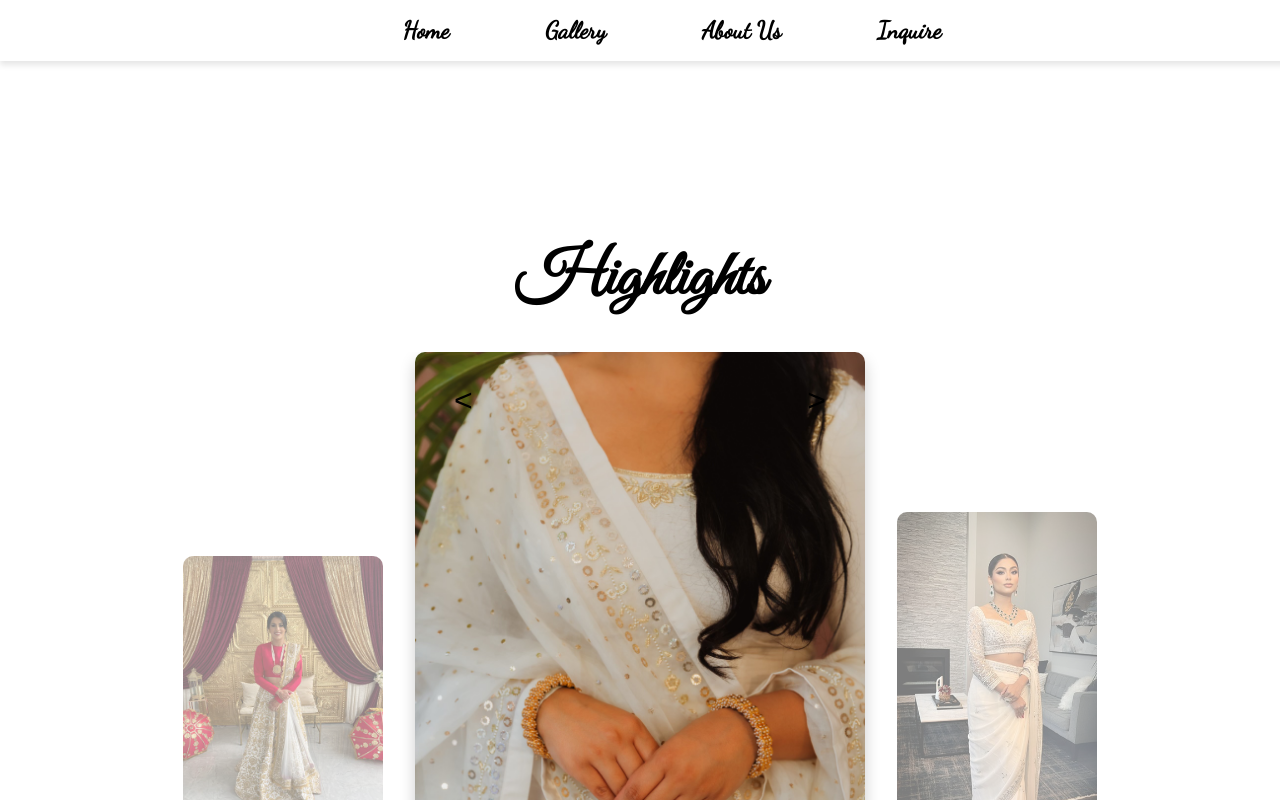
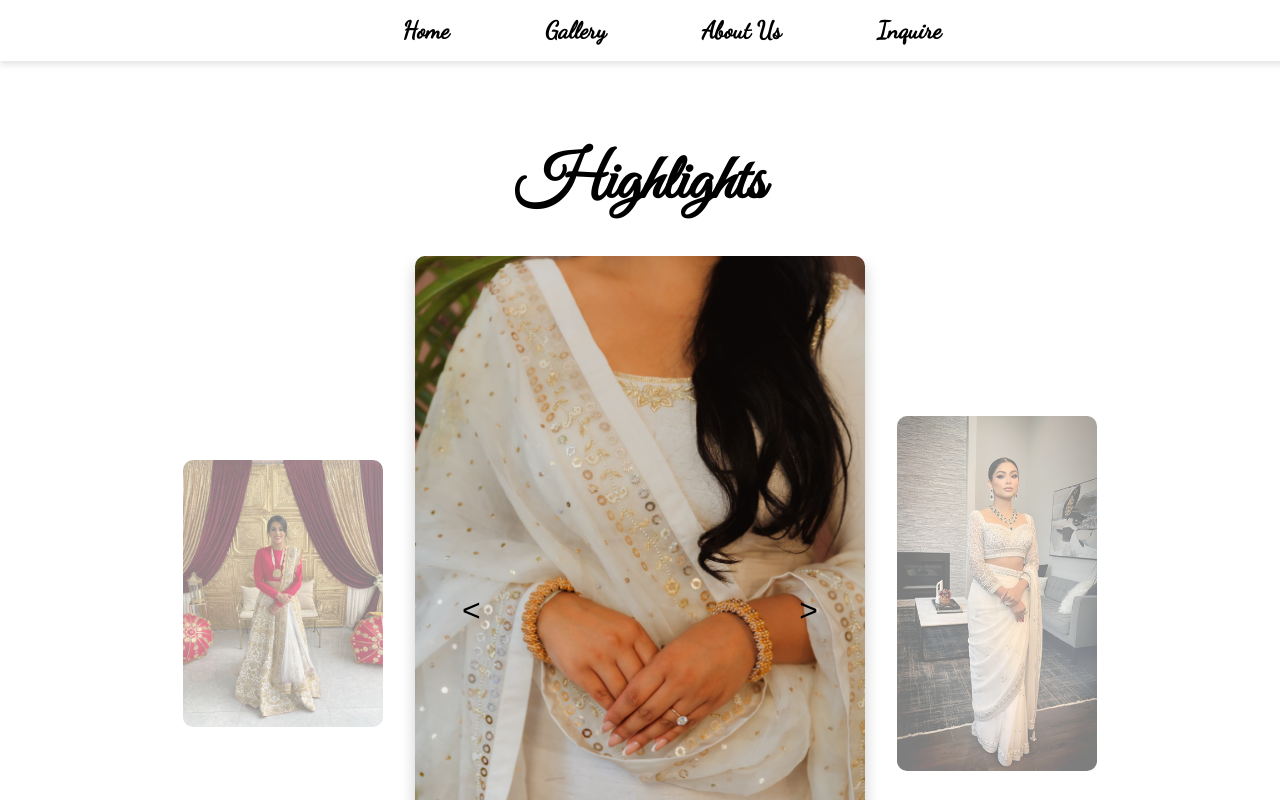
Before and after one commit to TanishqM1/seemaboutique, a React (Create React App) app: page /gallery in a window 1280 px wide. Shown: the top 800 px of the page. Built offline with nearby package versions, Linux system fonts and the light colour scheme.

Commit message:
fixed gallery page

```diff
--- a/src/Pages/Gallery.js
+++ b/src/Pages/Gallery.js
@@ -7,33 +7,18 @@ const PageContainer = styled.div`
   min-height: 80vh;
 `;
 
-const LogoContainer = styled.div`
-  display: flex;
-  justify-content: center;
-  margin-bottom: 2rem;
-
-  img {
-    max-width: 200px;
-    height: auto;
-  }
-`;
-
 const Title = styled.h1`
   text-align: center;
   font-size: 4rem;
   margin-bottom: 2rem;
   font-family: 'Great Vibes', cursive;
-  margin-top: 8rem;
+  margin-top: 2rem;
 `;
 
 const Gallery = () => {
   return (
     <PageContainer>
       {/* Store Logo */}
-      <LogoContainer>
-        {/* uncomment to add logo as desired. */}
-        {/* <img src='' alt="Seema Designer Boutique Logo" /> */}
-      </LogoContainer>
 
       {/* Title */}
       <Title>Highlights</Title>
--- a/src/components/GalleryImages.js
+++ b/src/components/GalleryImages.js
@@ -48,8 +48,9 @@ const Caption = styled.div`
 `;
 
 const ArrowButton = styled.button`
-  position: fixed;
+  position: absolute;
   top: 50%;
+  margin: 0rem -2rem;
   transform: translateY(-50%);
   background: none;
   border: none;
```
